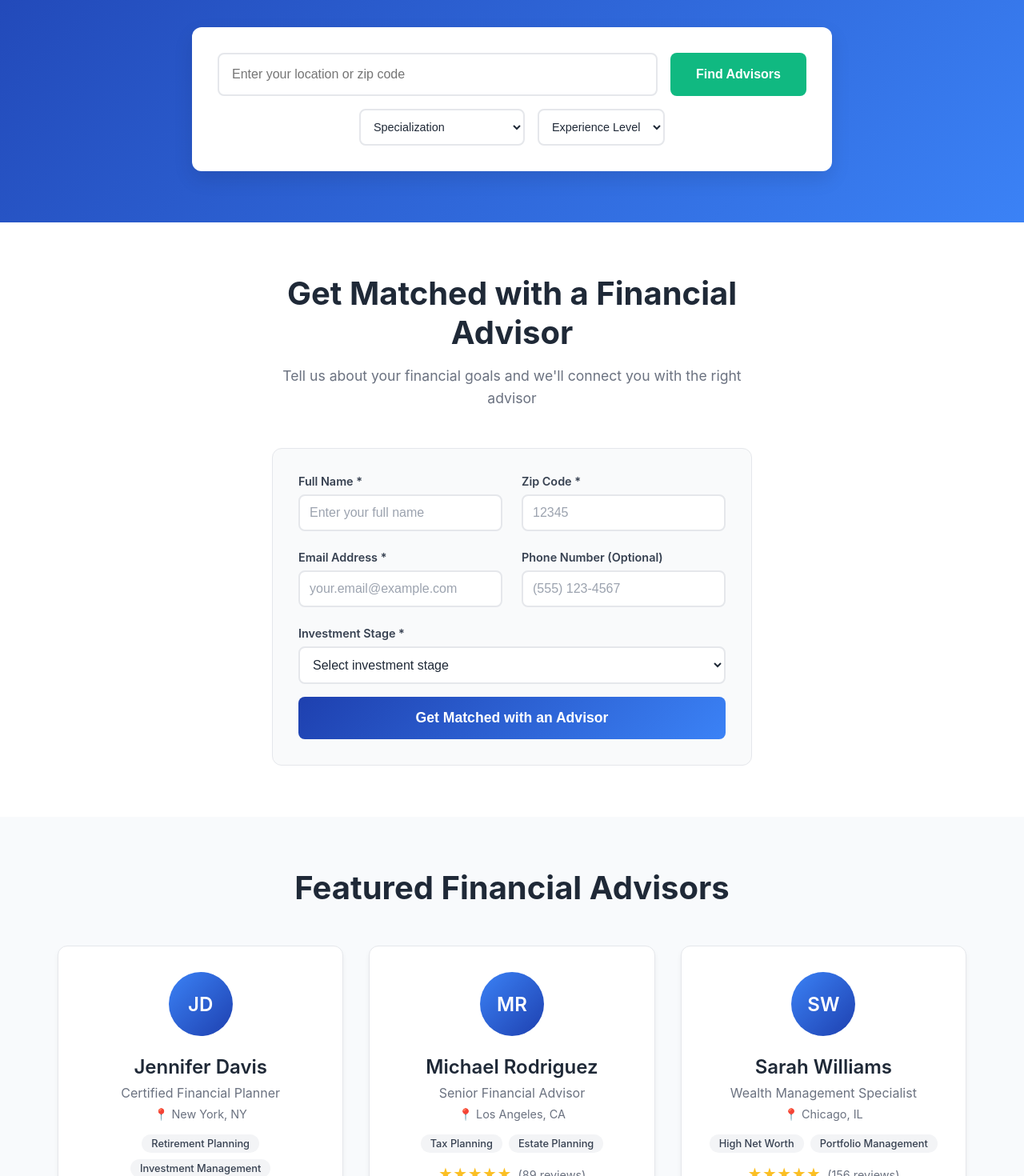
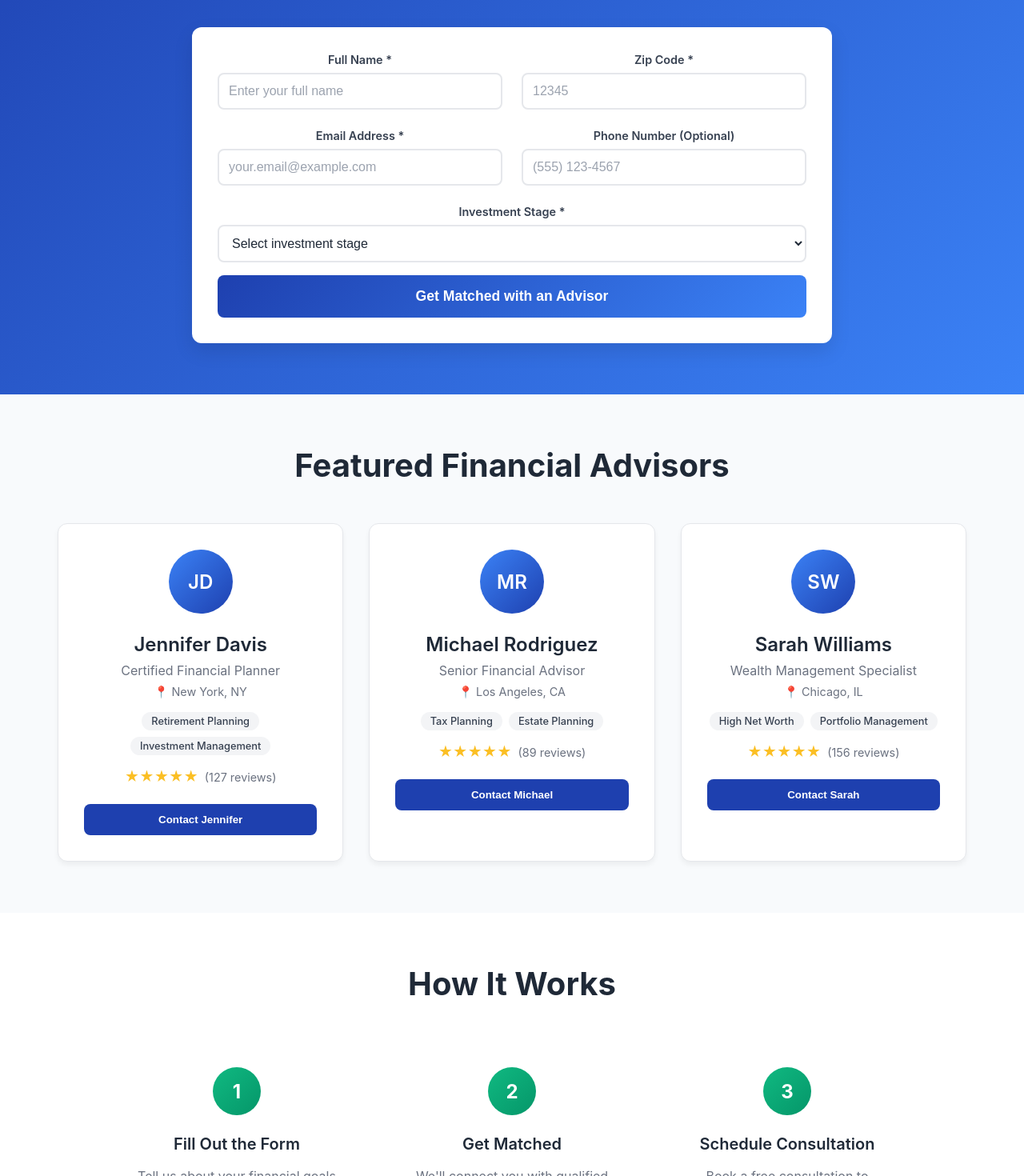
Before and after one commit to dylanwalkermills/advisory-page, a Next.js app: page / in a window 1280 px wide. Shown: the part 340-1810 px from the top of the page at 80% size. Built offline with nearby package versions, Linux system fonts and the light colour scheme.

Commit message:
updated to production webhook

```diff
--- a/src/app/page.module.css
+++ b/src/app/page.module.css
@@ -81,8 +81,8 @@
   line-height: 1.6;
 }
 
-/* Search Section */
-.searchSection {
+/* Hero Form */
+.heroForm {
   background: white;
   border-radius: 12px;
   padding: 2rem;
@@ -90,96 +90,11 @@
   margin-top: 2rem;
 }
 
-.searchBox {
-  display: flex;
-  gap: 1rem;
-  margin-bottom: 1rem;
-}
-
-.searchInput {
-  flex: 1;
-  padding: 1rem;
-  border: 2px solid #e5e7eb;
-  border-radius: 8px;
-  font-size: 1rem;
-  outline: none;
-  transition: border-color 0.2s;
-  color: #1f2937;
-}
-
-.searchInput:focus {
-  border-color: #3b82f6;
-}
-
-.searchButton {
-  background: #10b981;
-  color: white;
+.form {
+  background: transparent;
+  padding: 0;
   border: none;
-  padding: 1rem 2rem;
-  border-radius: 8px;
-  font-size: 1rem;
-  font-weight: 600;
-  cursor: pointer;
-  transition: background-color 0.2s;
-}
-
-.searchButton:hover {
-  background: #059669;
-}
-
-.searchFilters {
-  display: flex;
-  gap: 1rem;
-  justify-content: center;
-}
-
-.filterSelect {
-  padding: 0.75rem;
-  border: 2px solid #e5e7eb;
-  border-radius: 8px;
-  font-size: 0.9rem;
-  background: white;
-  outline: none;
-  transition: border-color 0.2s;
-  color: #1f2937;
-}
-
-.filterSelect:focus {
-  border-color: #3b82f6;
-}
-
-/* Form Section */
-.formSection {
-  padding: 4rem 2rem;
-  background: white;
-}
-
-.formContainer {
-  max-width: 600px;
-  margin: 0 auto;
-}
-
-.formTitle {
-  font-size: 2.5rem;
-  font-weight: 700;
-  color: #1f2937;
-  text-align: center;
-  margin-bottom: 1rem;
-}
-
-.formSubtitle {
-  text-align: center;
-  color: #6b7280;
-  font-size: 1.1rem;
-  margin-bottom: 3rem;
-  line-height: 1.6;
-}
-
-.form {
-  background: #f9fafb;
-  padding: 2rem;
-  border-radius: 12px;
-  border: 1px solid #e5e7eb;
+  border-radius: 0;
 }
 
 .formRow {
@@ -486,14 +401,6 @@
     font-size: 1rem;
   }
 
-  .searchBox {
-    flex-direction: column;
-  }
-
-  .searchFilters {
-    flex-direction: column;
-  }
-
   .formRow {
     grid-template-columns: 1fr;
   }
@@ -513,12 +420,12 @@
 }
 
 @media (max-width: 480px) {
-  .form {
+  .heroForm {
     padding: 1.5rem;
   }
 
-  .formTitle {
-    font-size: 2rem;
+  .heroTitle {
+    font-size: 1.75rem;
   }
 
   .sectionTitle {
--- a/src/app/page.tsx
+++ b/src/app/page.tsx
@@ -33,7 +33,7 @@ export default function Home() {
     try {
       // n8n webhook URL
       const webhookUrl =
-        "https://dwmills.app.n8n.cloud/webhook-test/44a8630a-6db5-464e-80a3-e817a4fd9fae";
+        "https://dwmills.app.n8n.cloud/webhook/44a8630a-6db5-464e-80a3-e817a4fd9fae";
 
       const response = await fetch(webhookUrl, {
         method: "POST",
@@ -79,7 +79,7 @@ export default function Home() {
       </header>
 
       <main className={styles.main}>
-        {/* Hero Section */}
+        {/* Hero Section with Form */}
         <section className={styles.hero}>
           <div className={styles.heroContent}>
             <h1 className={styles.heroTitle}>
@@ -90,46 +90,8 @@ export default function Home() {
               achieve your financial goals
             </p>
 
-            {/* Search Section */}
-            <div className={styles.searchSection}>
-              <div className={styles.searchBox}>
-                <input
-                  type="text"
-                  placeholder="Enter your location or zip code"
-                  className={styles.searchInput}
-                />
-                <button className={styles.searchButton}>Find Advisors</button>
-              </div>
-              <div className={styles.searchFilters}>
-                <select className={styles.filterSelect}>
-                  <option>Specialization</option>
-                  <option>Retirement Planning</option>
-                  <option>Investment Management</option>
-                  <option>Tax Planning</option>
-                  <option>Estate Planning</option>
-                </select>
-                <select className={styles.filterSelect}>
-                  <option>Experience Level</option>
-                  <option>1-5 years</option>
-                  <option>5-10 years</option>
-                  <option>10+ years</option>
-                </select>
-              </div>
-            </div>
-          </div>
-        </section>
-
-        {/* Contact Form Section */}
-        <section className={styles.formSection}>
-          <div className={styles.formContainer}>
-            <h2 className={styles.formTitle}>
-              Get Matched with a Financial Advisor
-            </h2>
-            <p className={styles.formSubtitle}>
-              Tell us about your financial goals and we&apos;ll connect you with
-              the right advisor
-            </p>
-
+            {/* Get Matched Form */}
+            <div className={styles.heroForm}>
               <form onSubmit={handleSubmit} className={styles.form}>
                 <div className={styles.formRow}>
                   <div className={styles.formGroup}>
@@ -221,9 +183,12 @@ export default function Home() {
                   className={styles.submitButton}
                   disabled={isSubmitting}
                 >
-                {isSubmitting ? "Submitting..." : "Get Matched with an Advisor"}
+                  {isSubmitting
+                    ? "Submitting..."
+                    : "Get Matched with an Advisor"}
                 </button>
               </form>
+            </div>
           </div>
         </section>
 
@@ -312,27 +277,21 @@ export default function Home() {
           <div className={styles.stepsGrid}>
             <div className={styles.step}>
               <div className={styles.stepNumber}>1</div>
-              <h3>Search & Filter</h3>
-              <p>
-                Enter your location and preferences to find qualified advisors
-                in your area
-              </p>
+              <h3>Fill Out the Form</h3>
+              <p>Tell us about your financial goals and investment stage</p>
             </div>
             <div className={styles.step}>
               <div className={styles.stepNumber}>2</div>
-              <h3>Take a 1-Minute Survey</h3>
+              <h3>Get Matched</h3>
               <p>
-                We collect approximate financial information solely to connect
-                you with a financial professional. We don&apos;t sell or share
-                your data. You may request deletion at any time.
+                We&apos;ll connect you with qualified financial advisors in your
+                area based on your specific needs and preferences.
               </p>
             </div>
             <div className={styles.step}>
               <div className={styles.stepNumber}>3</div>
-              <h3>Connect & Consult</h3>
-              <p>
-                Schedule a free consultation to discuss your financial goals
-              </p>
+              <h3>Schedule Consultation</h3>
+              <p>Book a free consultation to discuss your financial goals</p>
             </div>
           </div>
         </section>
@@ -341,7 +300,7 @@ export default function Home() {
       <footer className={styles.footer}>
         <div className={styles.footerContent}>
           <div className={styles.footerSection}>
-            <h4>AdvisorMatch</h4>
+            <h4>East Bay Advisor Finder</h4>
             <p>Connecting you with trusted financial professionals</p>
           </div>
           <div className={styles.footerSection}>
@@ -358,7 +317,7 @@ export default function Home() {
           </div>
         </div>
         <div className={styles.footerBottom}>
-          <p>&copy; 2024 AdvisorMatch. All rights reserved.</p>
+          <p>&copy; 2024 East Bay Advisor Finder. All rights reserved.</p>
         </div>
       </footer>
     </div>
```
Lines whose indentation alone changed are shown as unchanged.
